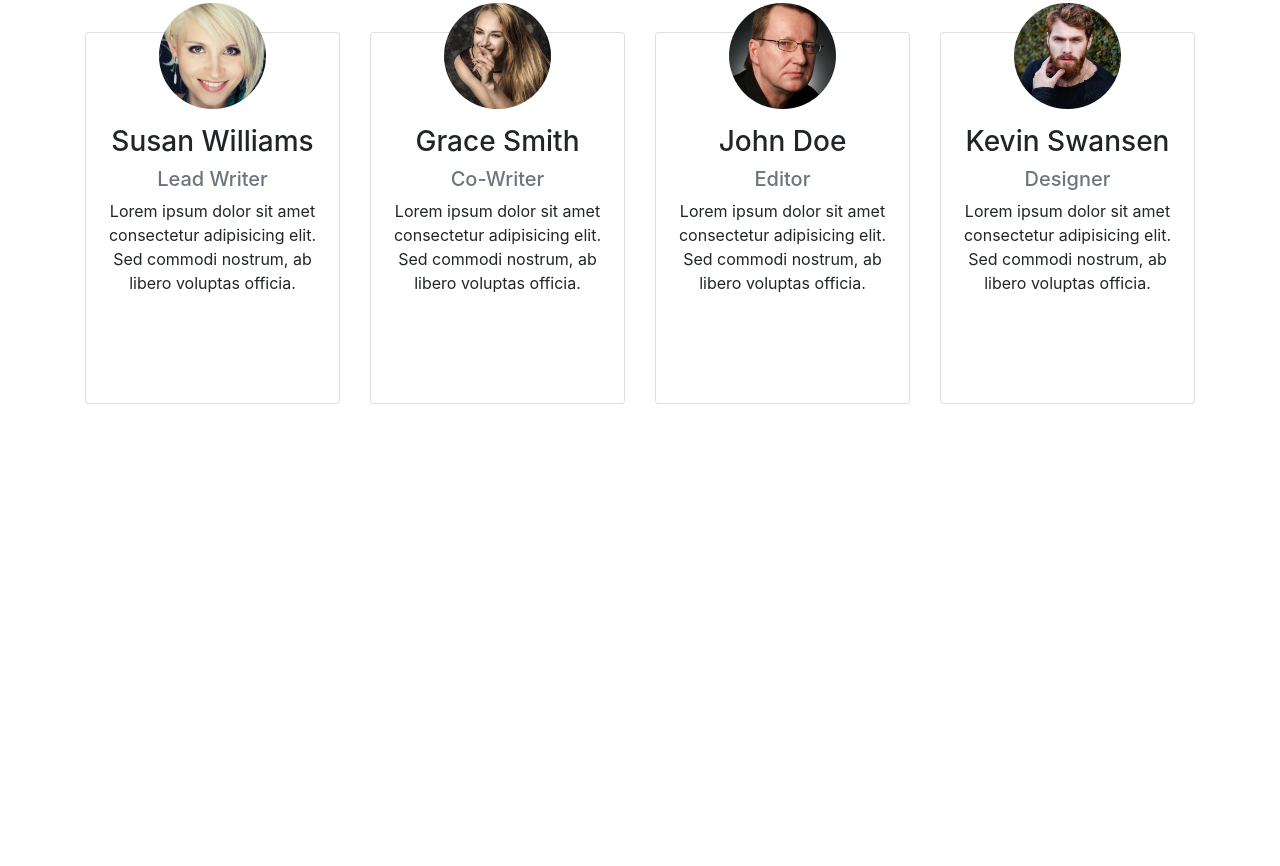
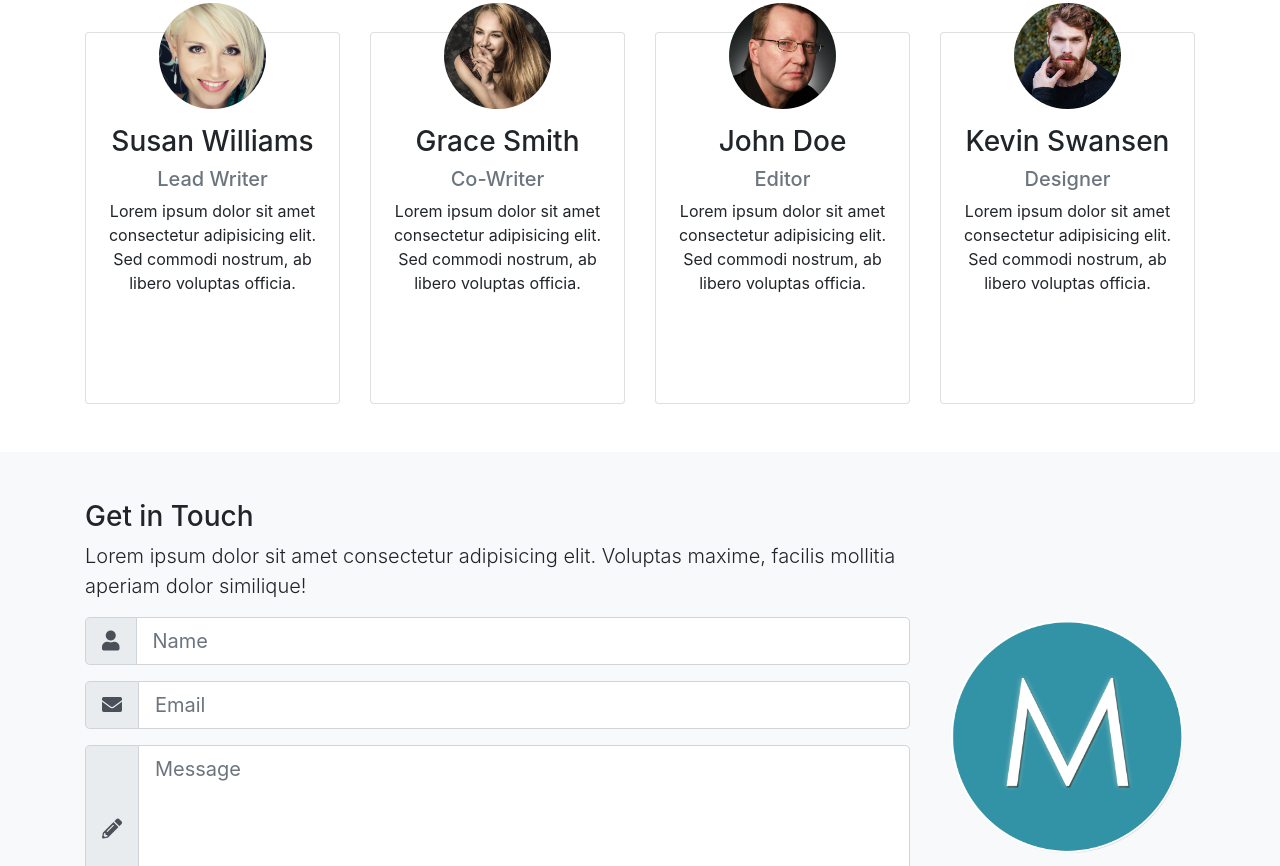
Before and after one commit to alexander-a-code/mizuxe, a plain HTML site: page index.html in a window 1280 px wide. Shown: the part 1934-2800 px from the top of the page. Before the commit the page ends 2386 px from the top, so only its background shows below. Drawn offline with nearby package versions, Linux system fonts and the light colour scheme.

Commit message:
Finished Contact and Footer

```diff
--- a/index.html
+++ b/index.html
@@ -123,7 +123,7 @@
   </section>
 
   <!--!ABOUT/WHY SECTION ACCORDION CARDS-->
-  <section class="py-5 text-center bg-light">
+  <section id="about" class="py-5 text-center bg-light">
     <div class="container">
       <div class="row">
         <div class="col">
@@ -133,7 +133,7 @@
               Lorem ipsum dolor sit amet consectetur adipisicing elit. Accusamus nostrum voluptatibus hic eos quidem quam.
             </p>
           </div>
-          <!--!ACCORDION-->
+          <!--!ACCORDION well it IS good for ARTICLES-->
           <div id="accordion">
             <div class="card">
               <div class="card-header">
@@ -160,7 +160,7 @@
               </div>
               <div id="collapse2" class="collapse">
                 <div class="card-body">
-                Lorem ipsum dolor sit amet consectetur adipisicing elit. Quis doloremque similique temporibus, debitis culpa delectus enim illo quibusdam, commodi tempora quasi cupiditate, consequuntur minima excepturi labore quam? Numquam voluptatem tempora perferendis aliquid culpa voluptate, eveniet odio molestias minus unde     eligendi voluptas ea autem nobis impedit a totam est harum minima.
+               Lorem ipsum dolor sit amet, consectetur adipisicing elit. Iusto architecto quasi dignissimos velit nesciunt quas debitis temporibus possimus nam nobis libero quos, adipisci sapiente maxime commodi? Repellat voluptas omnis magnam, quisquam delectus nisi odio tenetur excepturi incidunt nam sint voluptate velit, deserunt sequi voluptatibus. Corporis incidunt debitis rerum soluta quisquam!
                 </div>
               </div>
             </div>
@@ -199,7 +199,9 @@
         </div>
       </div>
 
+      <!--!ROW START-->
       <div class="row">
+        <!--!CARD 1-->
         <div class="col-lg-3 col-md-6">
           <div class="card">
             <div class="card-body">
@@ -207,8 +209,8 @@
               <h3>Susan Williams</h3>
               <h5 class="text-muted">Lead Writer</h5>
               <p>Lorem ipsum dolor sit amet consectetur adipisicing elit. Sed commodi nostrum, ab libero voluptas officia.</p>
+               <!--! FACEBOOK ICONS-->
               <div class="d-flex justify-content-center">
-
                 <div class="p-4">
                   <a href="http://facebook.com">
                     <i class="fab fa-facebook"></i>
@@ -224,12 +226,14 @@
                     <i class="fab fa-instagram"></i>
                   </a>
                 </div>
-
               </div>
+               <!--! FACEBOOK ICONS-->
             </div>
           </div>
         </div>
+        <!--!CARD 1-->
 
+        <!--!CARD 2-->
         <div class="col-lg-3 col-md-6">
           <div class="card">
             <div class="card-body">
@@ -237,8 +241,8 @@
               <h3>Grace Smith</h3>
               <h5 class="text-muted">Co-Writer</h5>
               <p>Lorem ipsum dolor sit amet consectetur adipisicing elit. Sed commodi nostrum, ab libero voluptas officia.</p>
+               <!--! FACEBOOK ICONS-->
               <div class="d-flex justify-content-center">
-
                 <div class="p-4">
                   <a href="http://facebook.com">
                     <i class="fab fa-facebook"></i>
@@ -254,12 +258,14 @@
                     <i class="fab fa-instagram"></i>
                   </a>
                 </div>
-
               </div>
+               <!--! FACEBOOK ICONS-->
             </div>
           </div>
         </div>
+        <!--!CARD 2-->
 
+        <!--!CARD 3-->
         <div class="col-lg-3 col-md-6">
           <div class="card">
             <div class="card-body">
@@ -267,8 +273,8 @@
               <h3>John Doe</h3>
               <h5 class="text-muted">Editor</h5>
               <p>Lorem ipsum dolor sit amet consectetur adipisicing elit. Sed commodi nostrum, ab libero voluptas officia.</p>
+               <!--! FACEBOOK ICONS-->
               <div class="d-flex justify-content-center">
-
                 <div class="p-4">
                   <a href="http://facebook.com">
                     <i class="fab fa-facebook"></i>
@@ -284,12 +290,14 @@
                     <i class="fab fa-instagram"></i>
                   </a>
                 </div>
-
               </div>
+               <!--! FACEBOOK ICONS-->
             </div>
           </div>
         </div>
+        <!--!CARD 3-->
 
+        <!--!CARD 4-->
         <div class="col-lg-3 col-md-6">
           <div class="card">
             <div class="card-body">
@@ -297,8 +305,8 @@
               <h3>Kevin Swansen</h3>
               <h5 class="text-muted">Designer</h5>
               <p>Lorem ipsum dolor sit amet consectetur adipisicing elit. Sed commodi nostrum, ab libero voluptas officia.</p>
+              <!--! FACEBOOK ICONS-->
               <div class="d-flex justify-content-center">
-
                 <div class="p-4">
                   <a href="http://facebook.com">
                     <i class="fab fa-facebook"></i>
@@ -314,16 +322,73 @@
                     <i class="fab fa-instagram"></i>
                   </a>
                 </div>
-
               </div>
+              <!--! FACEBOOK ICONS-->
             </div>
           </div>
         </div>
+         <!--!CARD 4-->
+    </div><!--! ROW END-->
+</section>
+
+  <!--CONTACT-->
+  <section id="contact" class="bg-light py-5">
+    <div class="container">
+      <div class="row">
+        <div class="col-lg-9">
+          <h3>Get in Touch</h3>
+          <p class="lead">Lorem ipsum dolor sit amet consectetur adipisicing elit. Voluptas maxime, facilis mollitia aperiam dolor similique!</p>
+          <form>
+            <div class="input-group input-group-lg mb-3">
+              <div class="input-group-prepend">
+                <span class="input-group-text">
+                  <i class="fas fa-user"></i>
+                </span>
+              </div>
+              <input type="text" class="form-control" placeholder="Name">
+            </div>
+
+            <div class="input-group input-group-lg mb-3">
+              <div class="input-group-prepend">
+                <span class="input-group-text">
+                  <i class="fas fa-envelope"></i>
+                </span>
+              </div>
+              <input type="text" class="form-control" placeholder="Email">
+            </div>
+
+            <div class="input-group input-group-lg mb-3">
+              <div class="input-group-prepend">
+                <span class="input-group-text">
+                  <i class="fas fa-pencil-alt"></i>
+                </span>
+              </div>
+              <textarea class="form-control" placeholder="Message" rows="5"></textarea>
+            </div>
+
+            <input type="submit" value="Submit" class="btn btn-primary btn-block btn-lg">
+          </form>
+        </div>
+        <div class="col-lg-3 align-self-center">
+          <img src="img/mlogo.png" alt="" class="img-fluid">
+        </div>
+      </div>
     </div>
-
   </section>
 
+  <!--!FOOTER-->
 
+  <footer id="main-footer" class="py-5 bg-primary text-white">
+    <div class="container">
+      <div class="row text-center">
+        <div class="col-md-6 ml-auto">
+          <p class="lead">
+            Copyright &copy; <span id="year"></span>
+          </p>
+        </div>
+      </div>
+    </div>
+  </footer>
 
   <script src="http://code.jquery.com/jquery-3.3.1.min.js" integrity="sha256-FgpCb/KJQlLNfOu91ta32o/NMZxltwRo8QtmkMRdAu8="
     crossorigin="anonymous"></script>
```
